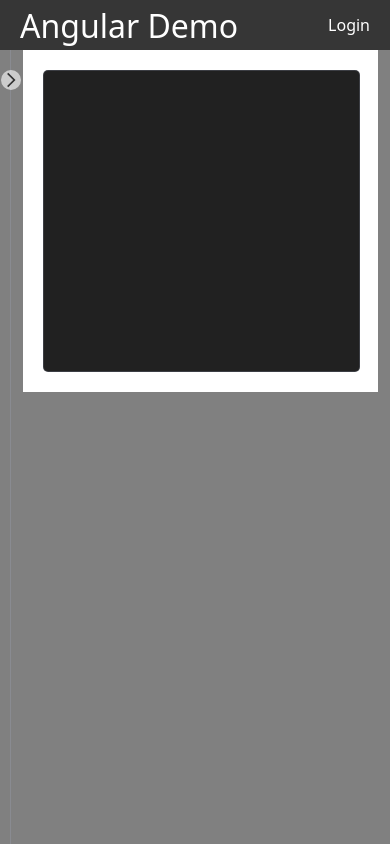
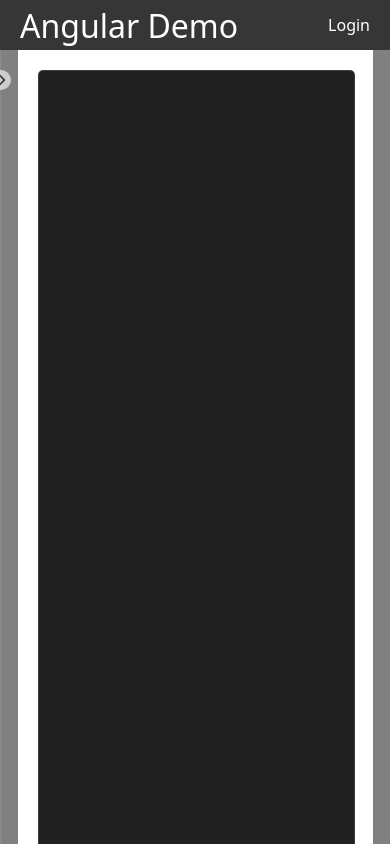
Before and after one commit to oscar-dlth/angular-demo, an Angular app: page /#/ in a window 390 px wide. Built offline with nearby package versions, Linux system fonts and the light colour scheme.

Commit message:
feat: update responsive design styles

```diff
--- a/src/app/UI/components/home/home.component.sass
+++ b/src/app/UI/components/home/home.component.sass
@@ -1,6 +1,6 @@
 .card
   background: #212121
   width: 100%
-  height: 300px
+  height: 1200px
   border-radius: 5px
   border: 1px solid rgba(168, 179, 207, 0.2)
--- /dev/null
+++ b/src/app/UI/components/navigation-bar/header.component.ts
@@ -0,0 +1,15 @@
+import { Component, OnInit } from '@angular/core';
+
+@Component({
+  selector: 'app-header',
+  templateUrl: './header.component.html',
+  styleUrls: ['./header.component.sass']
+})
+export class HeaderComponent implements OnInit {
+
+  constructor() { }
+
+  ngOnInit(): void {
+  }
+
+}
--- a/src/app/UI/components/navigation-bar/navigation-bar.component.ts
+++ /dev/null
@@ -1,15 +0,0 @@
-import { Component, OnInit } from '@angular/core';
-
-@Component({
-  selector: 'app-navigation-bar',
-  templateUrl: './navigation-bar.component.html',
-  styleUrls: ['./navigation-bar.component.sass']
-})
-export class NavigationBarComponent implements OnInit {
-
-  constructor() { }
-
-  ngOnInit(): void {
-  }
-
-}
--- a/src/app/UI/components/side-navigation-bar/side-navigation-bar.component.sass
+++ b/src/app/UI/components/side-navigation-bar/side-navigation-bar.component.sass
@@ -10,7 +10,7 @@
   width: 250px
 
 .is-collapsed
-  width: 10px
+  width: 0px
   background: gray
 
 
--- a/src/app/UI/layouts/main-layout/main-layout.component.html
+++ b/src/app/UI/layouts/main-layout/main-layout.component.html
@@ -1,7 +1,7 @@
 <div class="main-container">
-  <app-navigation-bar></app-navigation-bar>
+  <app-header></app-header>
   <section class="principal-content">
-    <app-side-navigation-bar></app-side-navigation-bar>
+    <app-side-navigation-bar class="left-side"></app-side-navigation-bar>
     <section class="right-side">
       <app-toogle-button
         [isActive]="(isCollapsed$ | async)"
@@ -22,4 +22,5 @@
       </section>
     </section>
   </section>
+
 </div>
--- a/src/app/UI/layouts/main-layout/main-layout.component.sass
+++ b/src/app/UI/layouts/main-layout/main-layout.component.sass
@@ -35,8 +35,12 @@ main::-webkit-scrollbar
       align-items: flex-start
       flex: 1
       .router-container
+        overflow-y: scroll
         background: white
         padding: 20px
+        height: calc(100% - 40px)
+        &::-webkit-scrollbar
+          display: none
       app-toogle-button
         display: block
         cursor: pointer
@@ -48,6 +52,6 @@ main::-webkit-scrollbar
   app-navigation-bar
     width: 100%
 
-  app-side-navigation-bar
+  .left-side
     margin: 0px
     position: relative
--- a/src/app/app.module.ts
+++ b/src/app/app.module.ts
@@ -3,7 +3,7 @@ import { BrowserModule } from '@angular/platform-browser';
 import { AppRoutingModule } from './app-routing.module';
 import { AppComponent } from './app.component';
 import { HomeComponent } from './UI/components/home/home.component';
-import { NavigationBarComponent } from './UI/components/navigation-bar/navigation-bar.component';
+import { HeaderComponent } from './UI/components/navigation-bar/header.component';
 import { SharedModule } from './UI/shared/shared.module';
 import { CoreModule } from './UI/core/core.module';
 import { SideNavigationBarComponent } from './UI/components/side-navigation-bar/side-navigation-bar.component';
@@ -13,7 +13,7 @@ import { MainLayoutComponent } from './UI/layouts/main-layout/main-layout.compon
   declarations: [
     AppComponent,
     HomeComponent,
-    NavigationBarComponent,
+    HeaderComponent,
     SideNavigationBarComponent,
     MainLayoutComponent,
   ],
```
Also changed, not shown: src/app/UI/components/navigation-bar/header.component.html (renamed from src/app/UI/components/navigation-bar/navigation-bar.component.html), src/app/UI/components/navigation-bar/header.component.sass (renamed from src/app/UI/components/navigation-bar/navigation-bar.component.sass), 1 other file (tests, documents, lock files or other folders).
